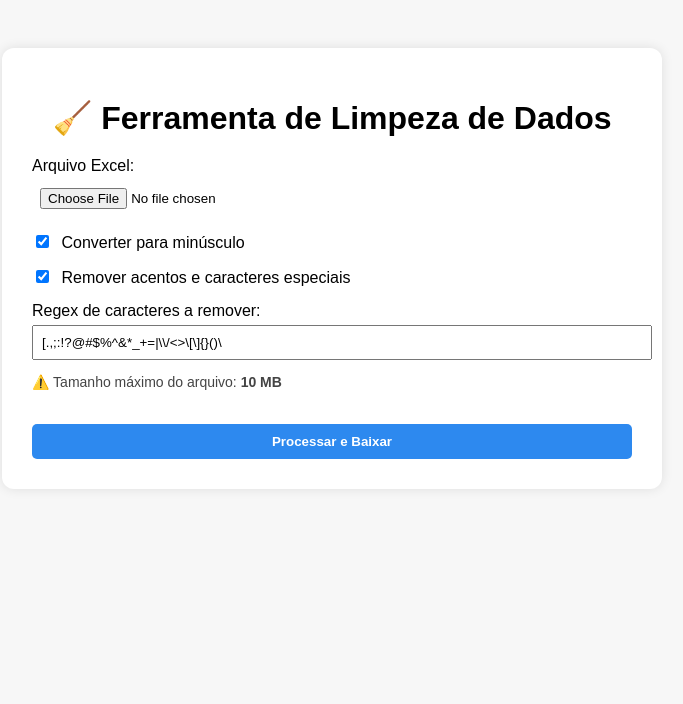
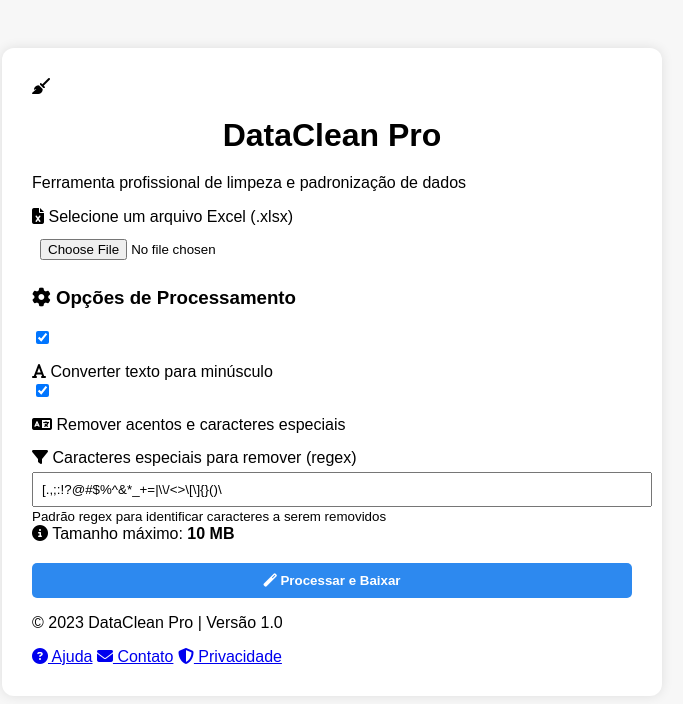
Before and after one commit to Douglasprojetospro/limpador-web, a Flask app: page / in a window 1280 px wide. Shown: the top 704 px of the page, without its empty margins (308-991 px from the left). Run offline with Flask 3, Linux system fonts and the light colour scheme.

Commit message:
Update index.html

```diff
--- a/templates/index.html
+++ b/templates/index.html
@@ -2,57 +2,167 @@
 <html lang="pt-br">
 <head>
   <meta charset="UTF-8">
-  <title>Limpeza de Dados</title>
+  <meta name="viewport" content="width=device-width, initial-scale=1.0">
+  <title>Limpeza de Dados | Ferramenta Profissional</title>
+  <link rel="stylesheet" href="https://cdnjs.cloudflare.com/ajax/libs/font-awesome/6.4.0/css/all.min.css">
   <link rel="stylesheet" href="{{ url_for('static', filename='style.css') }}">
 </head>
 <body>
   <div class="container">
-    <h1>🧹 Ferramenta de Limpeza de Dados</h1>
-    <form id="form-processamento" method="POST" enctype="multipart/form-data">
-      <label>Arquivo Excel:</label>
-      <input type="file" name="file" accept=".xlsx,.xls" required>
+    <header class="header">
+      <div class="logo">
+        <i class="fas fa-broom"></i>
+        <h1>DataClean Pro</h1>
+      </div>
+      <p class="subtitle">Ferramenta profissional de limpeza e padronização de dados</p>
+    </header>
 
-      <label><input type="checkbox" name="minusculo" checked> Converter para minúsculo</label>
-      <label><input type="checkbox" name="remover_especiais" checked> Remover acentos e caracteres especiais</label>
+    <main class="main-content">
+      <form id="form-processamento" method="POST" enctype="multipart/form-data" class="upload-form">
+        <div class="form-group file-upload">
+          <label for="file-upload" class="upload-label">
+            <i class="fas fa-file-excel"></i>
+            <span id="file-name">Selecione um arquivo Excel (.xlsx)</span>
+            <input type="file" id="file-upload" name="file" accept=".xlsx,.xls" required>
+          </label>
+        </div>
 
-      <label>Regex de caracteres a remover:</label>
-      <input type="text" name="caracteres" value="[.,;:!?@#$%^&*_+=|\\/<>\[\]{}()\"\'`~]">
+        <div class="form-group options-group">
+          <h3><i class="fas fa-cog"></i> Opções de Processamento</h3>
 
-      <p style="color: #444; font-size: 14px;">
-        ⚠️ Tamanho máximo do arquivo: <strong>{{ max_size_mb }} MB</strong>
-      </p>
+          <div class="option-item">
+            <input type="checkbox" id="minusculo" name="minusculo" checked>
+            <label for="minusculo">
+              <i class="fas fa-font"></i> Converter texto para minúsculo
+            </label>
+          </div>
 
-      <button type="submit">Processar e Baixar</button>
-    </form>
-
-    <div id="progresso-container">
-      <div id="progresso-barra"></div>
-      <p id="progresso-texto">Processando...</p>
+          <div class="option-item">
+            <input type="checkbox" id="remover_especiais" name="remover_especiais" checked>
+            <label for="remover_especiais">
+              <i class="fas fa-language"></i> Remover acentos e caracteres especiais
+            </label>
           </div>
         </div>
 
+        <div class="form-group">
+          <label for="caracteres">
+            <i class="fas fa-filter"></i> Caracteres especiais para remover (regex)
+          </label>
+          <input type="text" id="caracteres" name="caracteres"
+                 value="[.,;:!?@#$%^&*_+=|\\/<>\[\]{}()\"\'`~]"
+                 placeholder="Insira a expressão regular para filtro">
+          <small class="hint">Padrão regex para identificar caracteres a serem removidos</small>
+        </div>
+
+        <div class="form-footer">
+          <div class="file-info">
+            <i class="fas fa-info-circle"></i>
+            <span>Tamanho máximo: <strong>{{ max_size_mb }} MB</strong></span>
+          </div>
+          <button type="submit" class="submit-btn">
+            <i class="fas fa-magic"></i> Processar e Baixar
+          </button>
+        </div>
+      </form>
+
+      <div id="progresso-container" class="progress-container">
+        <div class="progress-header">
+          <h3><i class="fas fa-sync-alt fa-spin"></i> Processando seu arquivo</h3>
+          <span id="progresso-texto">0%</span>
+        </div>
+        <div class="progress-bar">
+          <div id="progresso-barra" class="progress-fill"></div>
+        </div>
+        <div class="progress-details">
+          <p id="status-message">Preparando para iniciar o processamento...</p>
+          <div id="file-stats" class="stats">
+            <div><i class="fas fa-file"></i> <span id="file-size">-</span></div>
+            <div><i class="fas fa-table"></i> <span id="row-count">-</span></div>
+          </div>
+        </div>
+      </div>
+    </main>
+
+    <footer class="footer">
+      <p>© 2023 DataClean Pro | Versão 1.0</p>
+      <div class="footer-links">
+        <a href="#"><i class="fas fa-question-circle"></i> Ajuda</a>
+        <a href="#"><i class="fas fa-envelope"></i> Contato</a>
+        <a href="#"><i class="fas fa-shield-alt"></i> Privacidade</a>
+      </div>
+    </footer>
+  </div>
+
   <script>
+    document.addEventListener('DOMContentLoaded', function() {
       const form = document.getElementById('form-processamento');
       const progressoContainer = document.getElementById('progresso-container');
       const progressoBarra = document.getElementById('progresso-barra');
       const progressoTexto = document.getElementById('progresso-texto');
+      const statusMessage = document.getElementById('status-message');
+      const fileUpload = document.getElementById('file-upload');
+      const fileName = document.getElementById('file-name');
+      const fileSize = document.getElementById('file-size');
+      const rowCount = document.getElementById('row-count');
 
-    form.addEventListener('submit', () => {
+      // Esconder o container de progresso inicialmente
+      progressoContainer.style.display = 'none';
+
+      // Atualizar nome do arquivo selecionado
+      fileUpload.addEventListener('change', function(e) {
+        if (this.files.length) {
+          fileName.textContent = this.files[0].name;
+
+          // Mostrar informações do arquivo
+          const size = (this.files[0].size / (1024 * 1024)).toFixed(2);
+          fileSize.textContent = `${size} MB`;
+
+          // Simular contagem de linhas (seria substituído por cálculo real em produção)
+          const estimatedRows = Math.floor(Math.random() * 5000) + 1000;
+          rowCount.textContent = `~${estimatedRows} linhas`;
+        }
+      });
+
+      form.addEventListener('submit', function(e) {
+        e.preventDefault();
+
+        // Mostrar container de progresso
         progressoContainer.style.display = 'block';
         progressoBarra.style.width = '0%';
-      progressoTexto.textContent = 'Iniciando...';
+        progressoTexto.textContent = '0%';
+        statusMessage.textContent = 'Iniciando processamento...';
 
+        // Simular progresso (substituir por progresso real em produção)
         let progresso = 0;
         const intervalo = setInterval(() => {
-        if (progresso >= 90) {
+          progresso += 1;
+
+          if (progresso >= 100) {
             clearInterval(intervalo);
-          progressoTexto.textContent = 'Finalizando...';
+            progressoTexto.textContent = '100%';
+            progressoBarra.style.width = '100%';
+            statusMessage.innerHTML = '<i class="fas fa-check-circle success"></i> Processamento concluído com sucesso!';
+
+            // Submeter o formulário após pequeno delay para mostrar conclusão
+            setTimeout(() => {
+              form.submit();
+            }, 1000);
           } else {
-          progresso += 10;
             progressoBarra.style.width = progresso + '%';
-          progressoTexto.textContent = `Processando... ${progresso}%`;
+            progressoTexto.textContent = progresso + '%';
+
+            // Atualizar mensagens de status conforme o progresso
+            if (progresso < 30) {
+              statusMessage.textContent = 'Lendo arquivo e validando dados...';
+            } else if (progresso < 60) {
+              statusMessage.textContent = 'Aplicando transformações nos dados...';
+            } else if (progresso < 90) {
+              statusMessage.textContent = 'Otimizando e preparando para download...';
             }
-      }, 300);
+          }
+        }, 50);
+      });
     });
   </script>
 </body>
```
Lines whose indentation alone changed are shown as unchanged.
